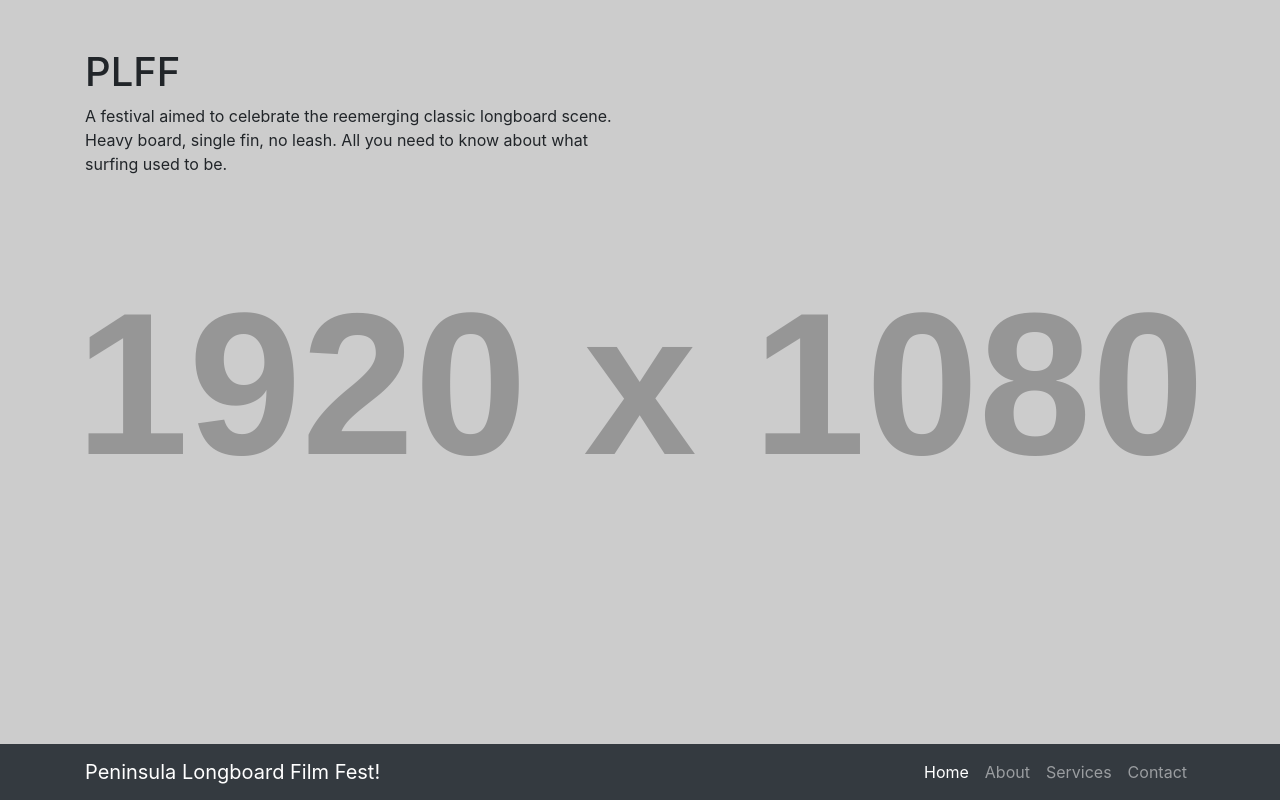
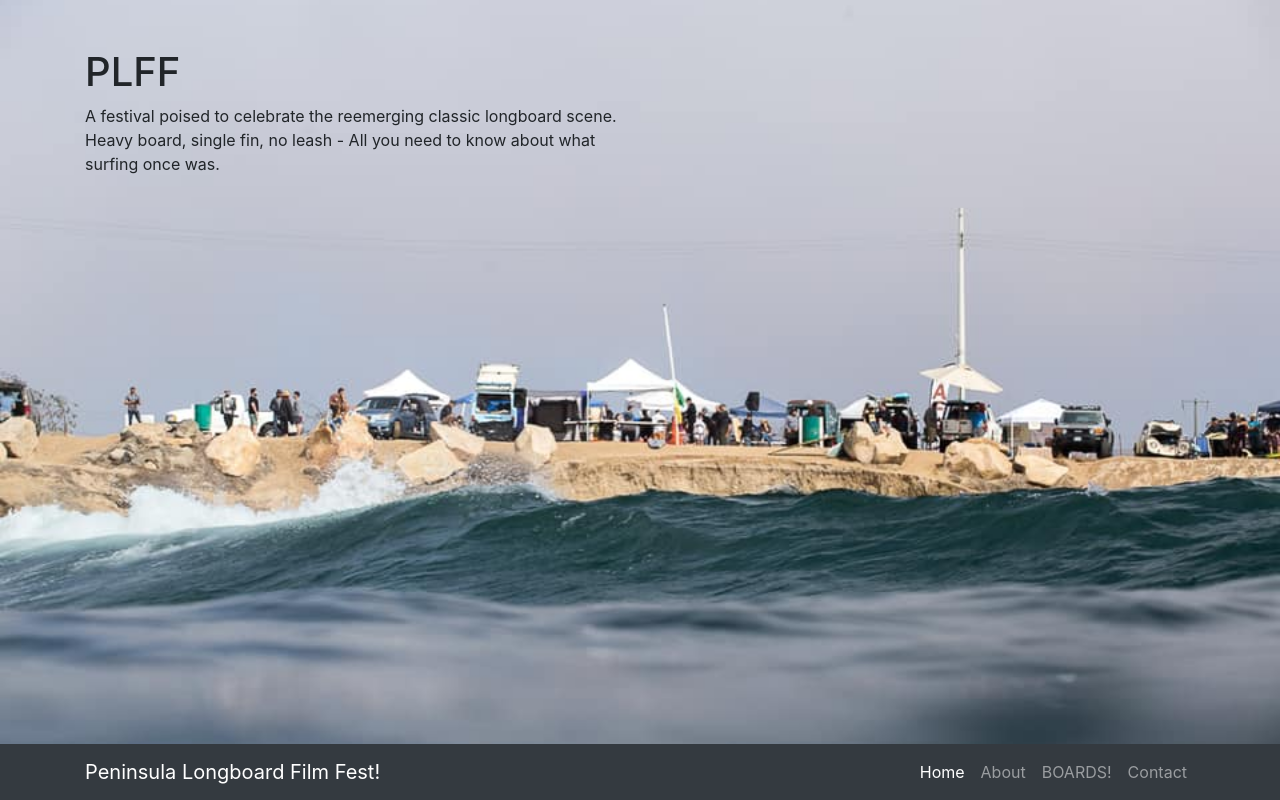
Before and after one commit to colloqui/PLFF, a website: page index.html in a window 1280 px wide. Drawn offline with Linux system fonts and the light colour scheme; placeholder pictures from the web are drawn by us.

Commit message:
added images

```diff
--- a/css/the-big-picture.css
+++ b/css/the-big-picture.css
@@ -4,7 +4,7 @@
  * Licensed under MIT (https://github.com/BlackrockDigital/startbootstrap-the-big-picture/blob/master/LICENSE)
  */
 body {
-  background: url('http://placehold.it/1920x1080') no-repeat center center fixed;
+  background: url(../img/cliff.jpg) no-repeat center center fixed;
   -webkit-background-size: cover;
   -moz-background-size: cover;
   background-size: cover;
--- a/index.html
+++ b/index.html
@@ -38,7 +38,7 @@
             <a class="nav-link" href="#">About</a>
           </li>
           <li class="nav-item">
-            <a class="nav-link" href="#">Services</a>
+            <a class="nav-link" href="https://sandiego.craigslist.org/search/sss?query=noserider&sort=rel">BOARDS!</a>
           </li>
           <li class="nav-item">
             <a class="nav-link" href="#">Contact</a>
@@ -54,8 +54,8 @@
       <div class="row">
         <div class="col-lg-6">
           <h1 class="mt-5">PLFF</h1>
-          <p>A festival aimed to celebrate the reemerging classic longboard scene.
-            Heavy board, single fin, no leash.  All you need to know about what surfing used to be.
+          <p>A festival poised to celebrate the reemerging classic longboard scene.
+            Heavy board, single fin, no leash - All you need to know about what surfing once was.
           </p>
         </div>
       </div>
```
Also changed, not shown: img/cliff.jpg (added), img/micheleJose.jpg (added), img/over.jpg (added), img/turn.jpg (added).
